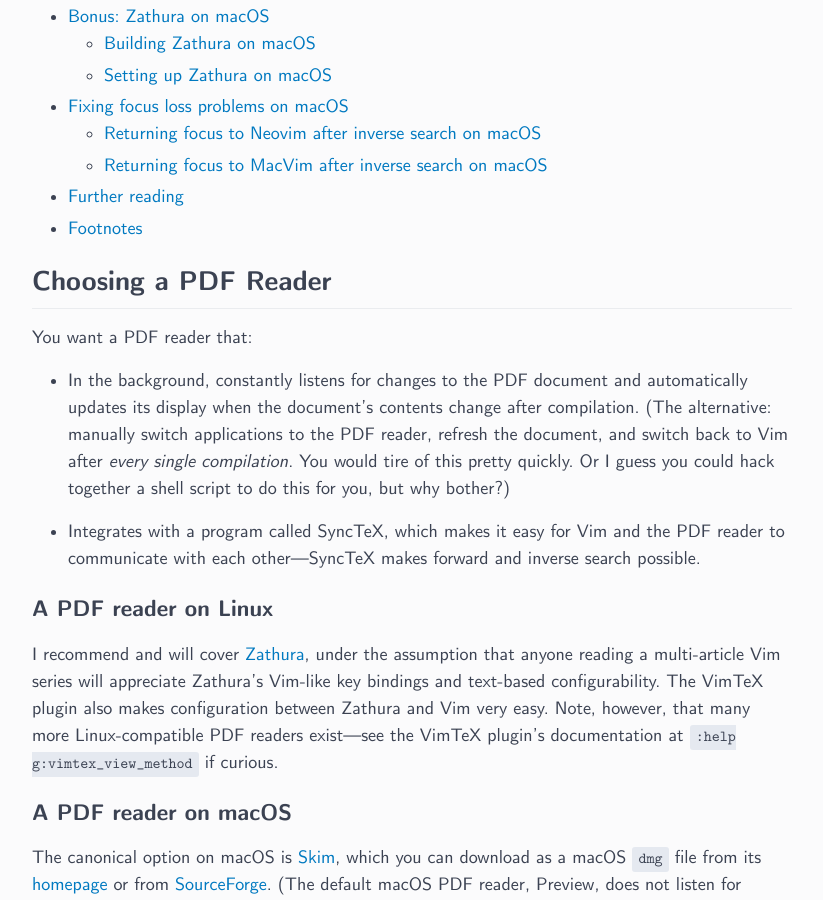
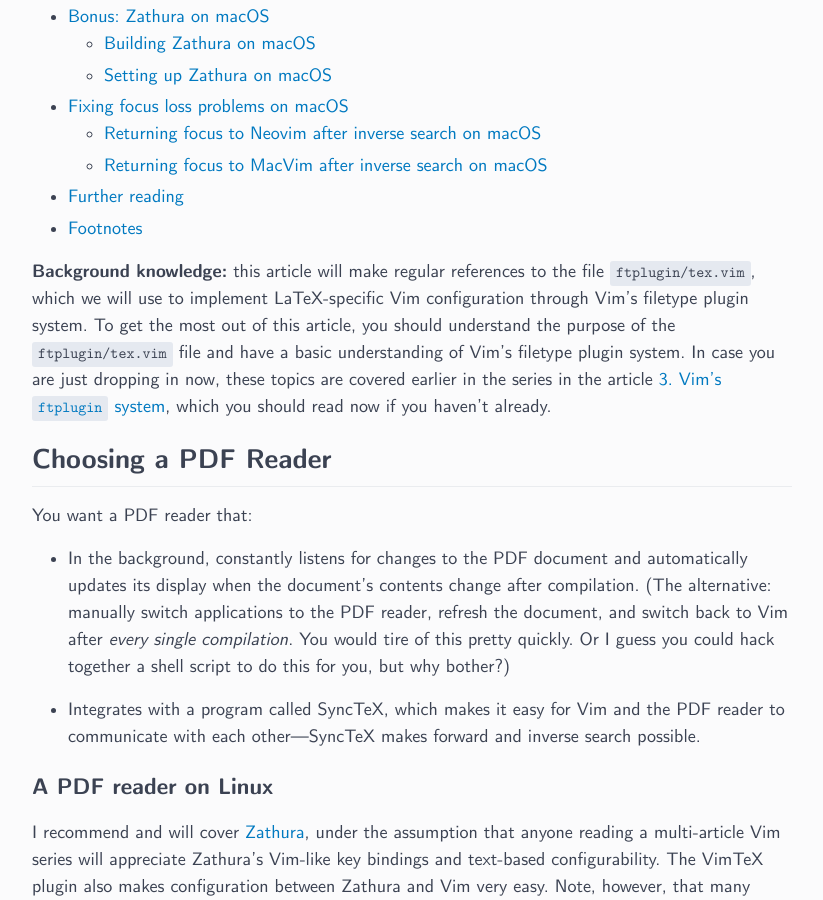
Before and after one commit to ejmastnak/ejmastnak.github.io, a Jekyll site: the page built from tutorials/vim-latex/pdf-reader.md, in a window 1280 px wide and 900 px high, scrolled down 1083 px. Shown: the whole window, without its empty margins (228-1051 px from the left). Built offline with Jekyll 4.4.1, drawn with Linux system fonts in a browser that asks for light colours; some of the changed text lies outside the part shown.

Commit message:
Add ftplugin background knowledge note

```diff
--- a/tutorials/vim-latex/pdf-reader.md
+++ b/tutorials/vim-latex/pdf-reader.md
@@ -47,6 +47,10 @@ This article explains, for both Linux and macOS, how to set up a PDF reader for
 * [Footnotes](#footnotes)
 
 <!-- vim-markdown-toc -->
+
+**Background knowledge:** this article will make regular references to the file `ftplugin/tex.vim`, which we will use to implement LaTeX-specific Vim configuration through Vim's filetype plugin system.
+To get the most out of this article, you should understand the purpose of the `ftplugin/tex.vim` file and have a basic understanding of Vim's filetype plugin system.
+In case you are just dropping in now, these topics are covered earlier in the series in the article [3. Vim's `ftplugin` system]({% link tutorials/vim-latex/ftplugin.md %}), which you should read now if you haven't already.
 
 ## Choosing a PDF Reader
 You want a PDF reader that:
@@ -527,7 +531,7 @@ Quoting more or less directly from `:help vimtex-faq-zathura-macos`, here is how
    Notes:
    - You might be prompted by Homebrew to install the Apple Command Line Tools before you can complete `brew install girara --HEAD`.
      If so, just follow Homebrew's suggestion (which will probably be something along the lines of `xcode-select --install`), then retry  `brew install girara --HEAD`.
-   - Ensure you use `brew install zathura --HEAD --with-synctex` to get a Zathura with Synctex support;
+   - Ensure you use `brew install zathura --HEAD --with-synctex` to get a Zathura with SyncTeX support;
    the `hombrew-zathura` GitHub page only suggests `brew install zathura --HEAD`.
 
 1. Reboot and enjoy Zathura.
```
Also changed, not shown: other parts of tutorials/vim-latex/pdf-reader.md (+2 -2 lines).
